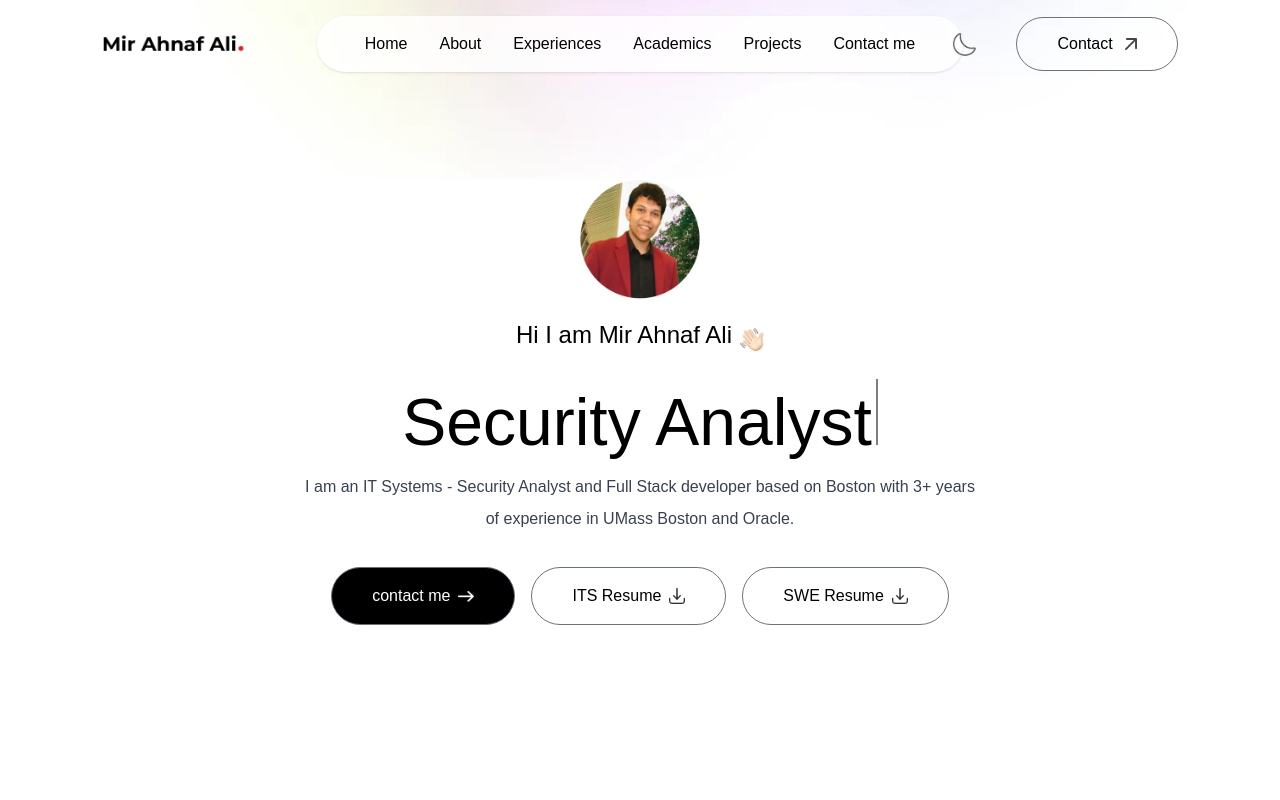
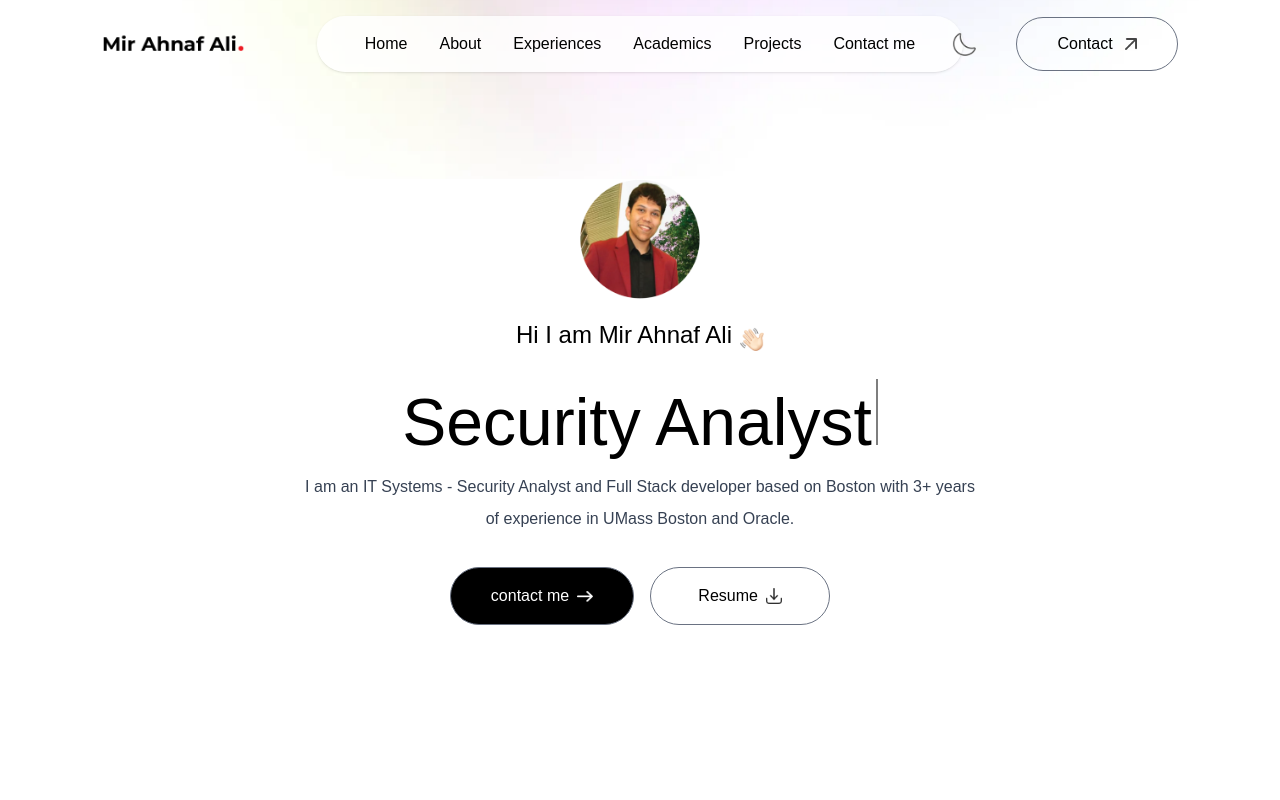
Before and after one commit to MIBAHNAF/Portfolio, a Next.js app: page / in a window 1280 px wide. Shown: the top 800 px of the page. Built offline with nearby package versions, Linux system fonts and the light colour scheme; a web font is replaced by a local one.

Commit message:
Resume changes

```diff
--- a/app/components/Header.jsx
+++ b/app/components/Header.jsx
@@ -58,12 +58,7 @@ function Header() {
             target="_blank"
             rel="noopener noreferrer"
             className='px-10 py-3 border rounded-full border-gray-500 bg-white text-black flex items-center justify-center gap-2 transition-all duration-300 hover:scale-105 hover:shadow-md min-w-[180px]'
-            >ITS Resume <Image src = {assets.download_icon} alt='' className='w-4'/></a>
-            <a href = {getGoogleDriveDownloadLink(resumeLinks.SWE_RESUME_ID)}
-            target="_blank"
-            rel="noopener noreferrer"
-            className='px-10 py-3 border rounded-full border-gray-500 bg-white text-black flex items-center justify-center gap-2 transition-all duration-300 hover:scale-105 hover:shadow-md min-w-[180px]'
-            >SWE Resume <Image src = {assets.download_icon} alt='' className='w-4'/></a>
+            >Resume <Image src = {assets.download_icon} alt='' className='w-4'/></a>
         </div>
 
     </div>
--- a/config/resumeLinks.js
+++ b/config/resumeLinks.js
@@ -7,7 +7,6 @@
 // 3. Copy the FILE_ID part and paste below
 
 export const resumeLinks = {
-  SWE_RESUME_ID: "18qWS3yNhBxc9kouG8HBW8XW7th_sTzFi", // Extracted file ID from your Google Drive link
   ITS_RESUME_ID: "1CoHBw_NvpXFxBkDnDVqu8T83n5_IoNMr", // Extracted file ID from your Google Drive link
 };
 
@@ -23,6 +22,5 @@ export const getGoogleDrivePreviewLink = (fileId) => {
 
 // Backup: Direct download links (test these first)
 export const directDownloadLinks = {
-  SWE_RESUME: "https://drive.google.com/uc?export=download&id=18qWS3yNhBxc9kouG8HBW8XW7th_sTzFi",
   ITS_RESUME: "https://drive.google.com/uc?export=download&id=1CoHBw_NvpXFxBkDnDVqu8T83n5_IoNMr"
 };
```
